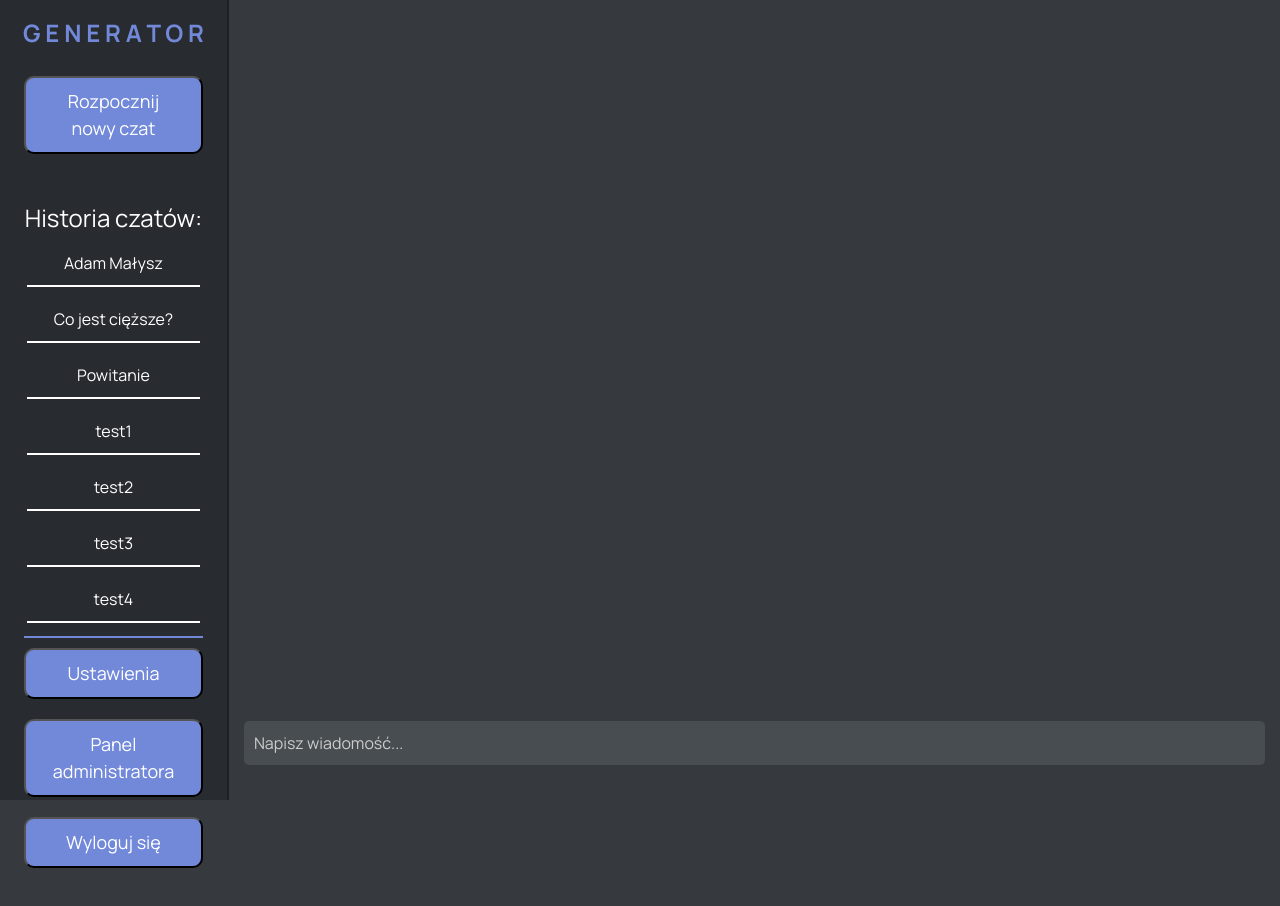
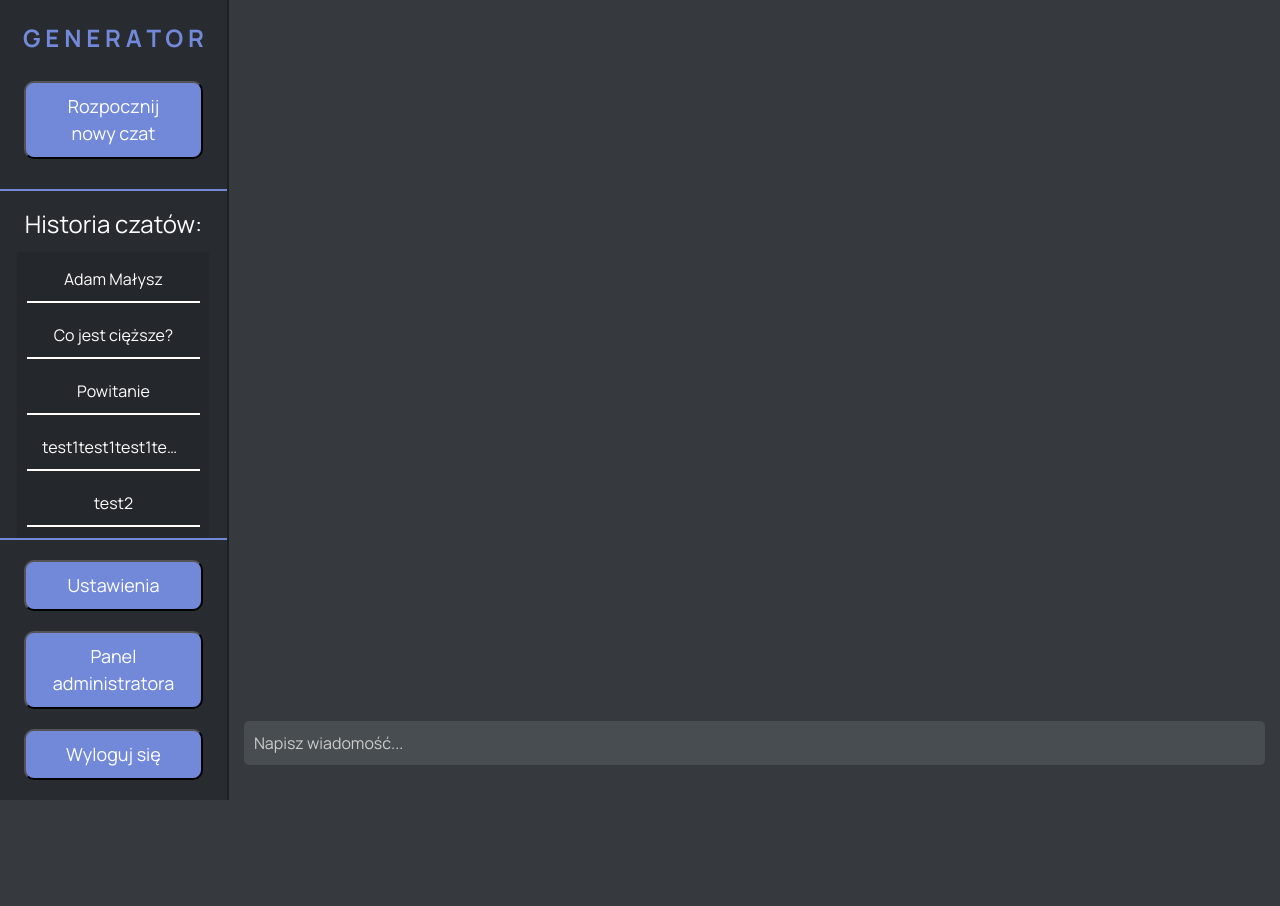
Before and after one commit to nitrazek/ChatLLM, a React (Create React App) app in the folder web/: page / in a window 1280 px wide. Shown: the top 906 px of the page. Before the commit the page ends 878 px from the top, so only its background shows below. Built offline with nearby package versions, Linux system fonts and the light colour scheme.

Commit message:
Fixed scrolling everywhere

```diff
--- a/web/src/App.css
+++ b/web/src/App.css
@@ -2,6 +2,7 @@
   margin: 0;
   padding: 0;
   box-sizing: border-box;
+
 }
 
 html {
@@ -12,6 +13,7 @@ body {
   background-color: #36393e;
   color: white;
   font-family: 'Manrope', sans-serif;
+  overflow-y: hidden;
 }
 
 .App {
@@ -31,14 +33,19 @@ body {
   min-width: 220px;
 }
 
+/* Styling for the lower side */
 .lowerSide {
   display: flex;
   flex-direction: column;
   justify-content: center;
   align-items: center;
-  flex-grow: 1;
   border-top: #7289da solid 2px;
-  margin-bottom: 7%;
+  width: 100%;
+  padding: 10px 0;
+  position: sticky;
+  bottom: 0;
+  background-color: #282b30;
+  z-index: 2;
 }
 
 .main {
@@ -53,7 +60,8 @@ body {
   flex-direction: column;
   justify-content: flex-start;
   align-items: center;
-  height: 89vh;
+  height: 96vh;
+  min-height: 500;
   overflow-y: auto;
 }
 
@@ -64,13 +72,15 @@ body {
   justify-content: flex-start;
   align-items: center;
   height: 100%;
+
 }
 
 .upperSideTop {
   color: #7289da;
   margin-bottom: 15px;
-  margin-top: 15px;
   font-weight: bold;
+  z-index: 3;
+  background-color:#282b30;
 }
 
 .newChatButton {
@@ -111,6 +121,7 @@ input[type="text"] {
   background-color: #484d52;
   color: white;
   font-size: 16px;
+  margin-top: 10px;
 }
 
 input[type="text"]::placeholder {
@@ -159,6 +170,7 @@ ul.chatHistory {
   margin: 0;
   list-style-type: none;
   min-height: 100px;
+  background-color: rgb(30, 33, 36, 0.35);
 }
 
 ul.chatHistory > li {
@@ -167,6 +179,7 @@ ul.chatHistory > li {
   margin: 0;
   width: 15vw;
   min-width: 170px;
+
 }
 
 .upperSideBottom {
@@ -177,5 +190,23 @@ ul.chatHistory > li {
 
 .avatar {
   width: 4%;
+  min-width: 20px;
   margin: 1%;
 }
+
+.generatorContainer {
+  display: flex;
+  flex-direction: column;
+  justify-content: center;
+  align-items: center;
+  width: 100%;
+  padding: 20px 0;
+  background-color: #282b30;
+  z-index: 3;
+  border-bottom: #7289da 2px solid;
+  margin-bottom: 15px;
+}
+
+.chatHistorySpan {
+  margin-bottom: 10px;
+}
--- a/web/src/App.js
+++ b/web/src/App.js
@@ -12,7 +12,7 @@ function App() {
     "Adam Małysz",
     "Co jest cięższe?",
     "Powitanie",
-    "test1",
+    "test1test1test1test1ttest1test1test1test1test1test1test1est1",
     "test2",
     "test3",
     "test4",
@@ -65,11 +65,12 @@ function App() {
   return (
     <div className="App">
       <div className="sideBar">
-        <div className="upperSide">
+        <div className="generatorContainer">
           <div className="upperSideTop">G E N E R A T O R</div>
           <button className="newChatButton">Rozpocznij nowy czat</button>
-          <br></br>
-          Historia czatów:
+        </div>
+        <div className="upperSide">
+          <span className="chatHistorySpan">Historia czatów:</span>
           <div className="upperSideBottom">
             <ul className="chatHistory" style={{ textAlign: "center", alignContent: "center" }}>
               {chatHistory.map((option, index) => (
@@ -82,14 +83,14 @@ function App() {
         </div>
         <div className="lowerSide">
           <button className="newChatButton">Ustawienia</button>
-          <button className='newChatButton'>Panel administratora</button>
-          <button className='newChatButton'>Wyloguj się</button>
+          <button className="newChatButton">Panel administratora</button>
+          <button className="newChatButton">Wyloguj się</button>
         </div>
       </div>
       <div className="main">
         <div className="mainTop">
           {messages.map(message => (
-            <div key={message.id} className={message.fromUser? "userMessage" : "botMessage"}>
+            <div key={message.id} className={message.fromUser ? "userMessage" : "botMessage"}>
               <div className="messageHeader">
                 <img src={message.user.avatar} alt={message.user.name} className="avatar" />
                 <span className="username">{message.user.name}</span>
```
